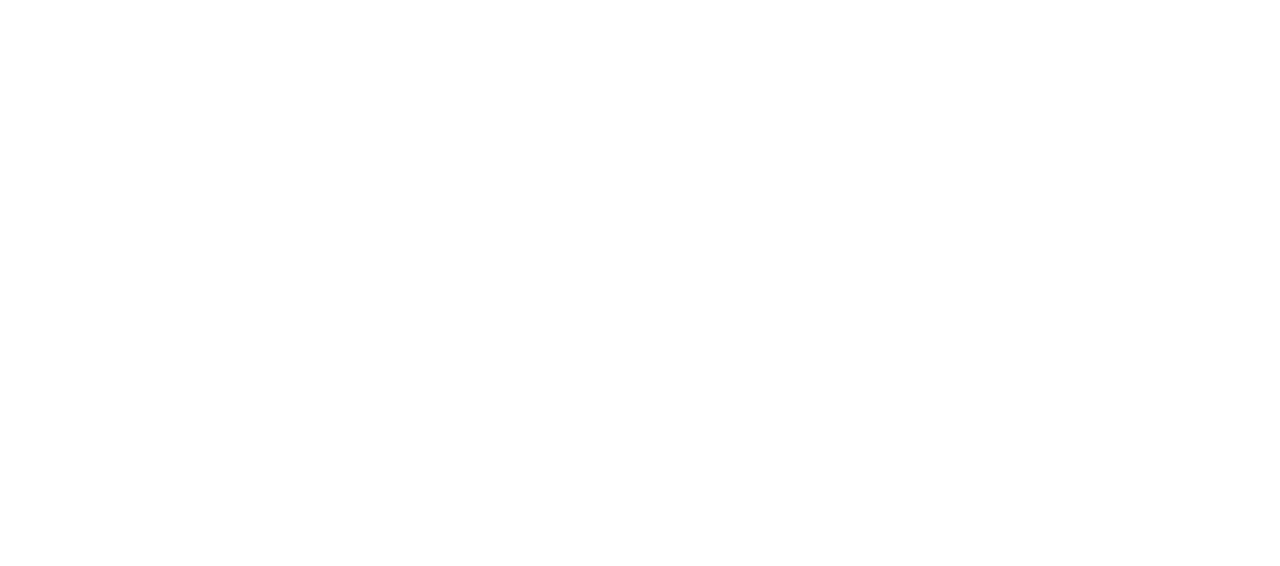
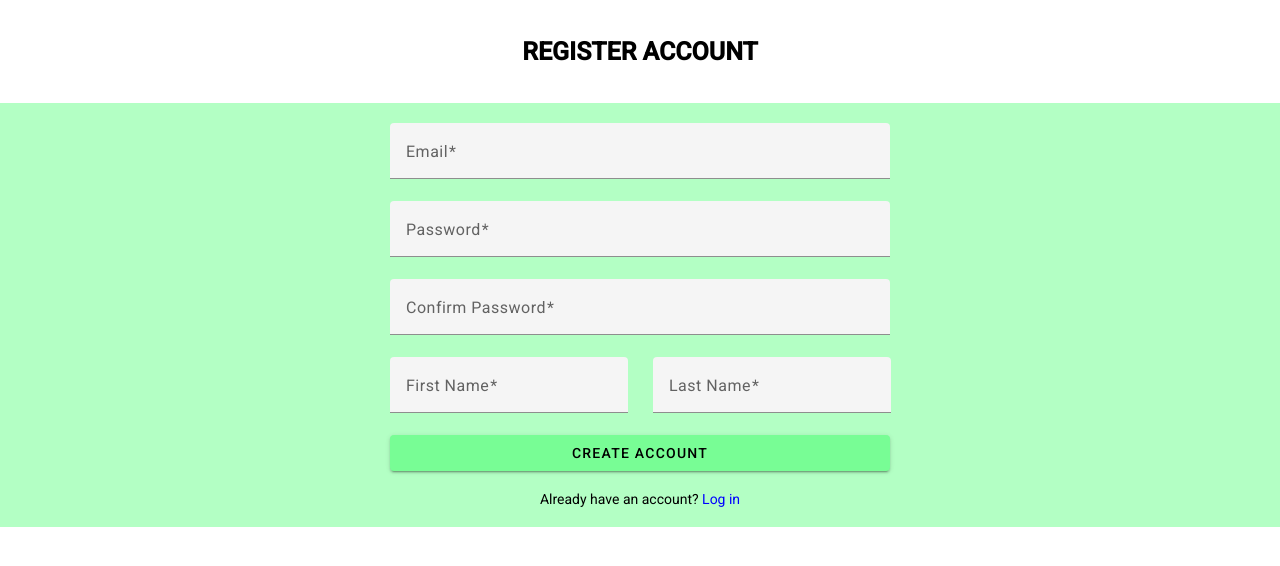
Before and after one commit to daenis-dev/employee-interface, an Angular app: page /register in a window 1280 px wide. Before the commit this address led to /. Shown: the top 566 px of the page. Built offline with nearby package versions, Linux system fonts and the light colour scheme.

Commit message:
Auth pages

```diff
--- a/package.json
+++ b/package.json
@@ -3,7 +3,7 @@
   "version": "0.0.0",
   "scripts": {
     "ng": "ng",
-    "start": "ng serve",
+    "start": "ng serve --proxy-config proxy.conf.json",
     "build": "ng build",
     "watch": "ng build --watch --configuration development",
     "test": "ng test"
--- /dev/null
+++ b/proxy.conf.json
@@ -0,0 +1,6 @@
+{
+    "/api": {
+      "target": "https://localhost:8080",
+      "secure": true
+    }
+}
--- /dev/null
+++ b/src/app/account-registration-form/account-registration-form.component.html
@@ -0,0 +1,38 @@
+<h1 style="text-align:center; font-size:25px; font-weight:bold; padding-top: 20px; background-color: white; padding-bottom: 20px;">REGISTER ACCOUNT</h1>
+
+<form [formGroup]="registrationForm" (ngSubmit)="onSubmit()" style="background-color: #b3ffc4; padding-top: 20px;">
+    <div style="display: flex; justify-content: center; align-items: center; flex-direction: column">
+        <mat-form-field style="width: 500px;">
+            <mat-label>Email</mat-label>
+            <input matInput placeholder="Enter Text Here" formControlName="email" />
+            <mat-error *ngIf="registrationForm.get('email')?.hasError('email')">Please enter a valid email address</mat-error>
+        </mat-form-field>
+
+        <mat-form-field style="width: 500px;">
+            <mat-label>Password</mat-label>
+            <input matInput placeholder="Enter Text Here" formControlName="password" />
+            <mat-error *ngIf="registrationForm.get('password')?.hasError('password')">Please enter a valid password</mat-error>
+        </mat-form-field>
+
+        <mat-form-field style="width: 500px;">
+            <mat-label>Confirm Password</mat-label>
+            <input matInput placeholder="Enter Text Here" formControlName="confirmedPassword" />
+            <mat-error *ngIf="registrationForm.get('confirmedPassword')?.hasError('confirmedPassword')">Please confirm password</mat-error>
+        </mat-form-field>
+
+        <div>
+            <mat-form-field style="width: 237.5px; padding-right: 25px;">
+                <mat-label>First Name</mat-label>
+                <input matInput placeholder="Enter Text Here" formControlName="firstName" />
+            </mat-form-field>
+            <mat-form-field style="width: 237.5px;">
+                <mat-label>Last Name</mat-label>
+                <input matInput placeholder="Enter Text Here" formControlName="lastName" />
+            </mat-form-field>
+        </div>
+
+        <button mat-raised-button type="submit" style="width: 500px; background-color: #78fd95;">CREATE ACCOUNT</button>
+    </div>
+</form>
+
+<span style="display: flex; justify-content: center; font-size: 14px; padding-bottom: 20px; padding-top: 20px; background-color: #b3ffc4;">Already have an account?&nbsp;<span (click)="navigateToLoginForm()" style="color: blue">Log in</span></span>
--- /dev/null
+++ b/src/app/account-registration-form/account-registration-form.component.ts
@@ -0,0 +1,43 @@
+import { Component } from '@angular/core';
+import { FormBuilder, FormGroup, Validators } from '@angular/forms';
+import { AuthService } from '../http/auth.service';
+import { MatSnackBar } from '@angular/material/snack-bar';
+import { HttpParams } from '@angular/common/http';
+import { Router } from '@angular/router';
+
+@Component({
+  selector: 'app-account-registration-form',
+  templateUrl: './account-registration-form.component.html',
+  styleUrls: ['./account-registration-form.component.css']
+})
+export class AccountRegistrationFormComponent {
+
+  registrationForm: FormGroup;
+
+  constructor(private formBuilder: FormBuilder, private authService: AuthService, private snackBar: MatSnackBar, private router: Router) {
+    this.registrationForm = this.formBuilder.group({
+      email: ['', [Validators.required, Validators.email]],
+      firstName: ['', Validators.required],
+      lastName: ['', Validators.required],
+      password: ['', Validators.required],
+      confirmedPassword: ['', Validators.required]
+    });
+  }
+
+  onSubmit() {
+    if (this.registrationForm.valid) {
+      let httpParams = new HttpParams()
+      .set('first-name', this.registrationForm.value.firstName)
+      .set('last-name', this.registrationForm.value.lastName)
+      .set('email-address', this.registrationForm.value.email)
+      .set('password', this.registrationForm.value.password)
+      .set('confirmed-password', this.registrationForm.value.confirmedPassword);
+
+      this.authService.registerAccountForParams(httpParams);
+    }
+  }
+
+  navigateToLoginForm() {
+    this.router.navigateByUrl('login');
+  }
+}
--- a/src/app/app.routing.module.ts
+++ b/src/app/app.routing.module.ts
@@ -2,9 +2,13 @@ import { NgModel } from "@angular/forms";
 import { RouterModule, Routes } from "@angular/router";
 import { EmployeeViewComponent } from "./employee-view/employee-view.component";
 import { NgModule } from "@angular/core";
+import { LoginFormComponent } from "./login-form/login-form.component";
+import { AccountRegistrationFormComponent } from "./account-registration-form/account-registration-form.component";
 
 const routes: Routes = [
-    { path: '', component: EmployeeViewComponent }
+    { path: '', component: EmployeeViewComponent },
+    { path: 'login', component: LoginFormComponent },
+    { path: 'register', component: AccountRegistrationFormComponent }
 ];
 
 @NgModule({
--- a/src/app/employee-view/employee-view.component.html
+++ b/src/app/employee-view/employee-view.component.html
@@ -1,3 +1,4 @@
+<h1 style="text-align:center; font-size:25px; font-weight:bold; padding-top: 20px; padding-bottom: 20px;">EMPLOYEE MANAGEMENT SYSTEM</h1>
 <div class="mat-elevation-z8">
     <table mat-table [dataSource]="dataSource">
         <!-- Define columns -->
--- a/src/app/http/auth.service.ts
+++ b/src/app/http/auth.service.ts
@@ -2,6 +2,7 @@ import { HttpClient, HttpParams } from '@angular/common/http';
 import { Injectable } from '@angular/core';
 
 import { MatSnackBar } from '@angular/material/snack-bar';
+import { Router } from '@angular/router';
 
 @Injectable({
   providedIn: 'root'
@@ -11,11 +12,22 @@ export class AuthService {
   tokenKey = 'token';
   tokenExpDateKey = 'token-exp';
 
-  constructor(private http: HttpClient, private snackBar: MatSnackBar) { }
+  constructor(private http: HttpClient, private snackBar: MatSnackBar, private router: Router) { }
 
   isAuthenticated() {
     let tokenExpirationDate: any = localStorage.getItem(this.tokenExpDateKey);
     return localStorage.getItem(this.tokenKey) != null && new Date(tokenExpirationDate).getDate() > new Date().getDate();
+  }
+
+  registerAccountForParams(params: HttpParams) {
+    this.http.post("https://localhost:8080/v1/accounts", null, {params: params})
+    .subscribe({
+      next: () => {
+        this.displaySuccess("Account registered successfully");
+        this.router.navigateByUrl('/');
+      },
+      error: () => this.displayError("Error occurred while registering for an account")
+    });
   }
 
   loginForEmailAndPassword(email: string, password: string) {
@@ -27,14 +39,22 @@ export class AuthService {
           localStorage.setItem(this.tokenKey, response.accessToken);
           let expDate: any = new Date(new Date().setDate(new Date().getDate() + 1));
           localStorage.setItem(this.tokenExpDateKey, expDate);
-          // TODO: Navigate to the employee view (move logic to the component)
+          this.router.navigateByUrl('/');
         }
       },
-      error: () => this.showErrorMessage("Login attempt failed")
+      error: () => this.displayError("Login attempt failed")
     });
   }
 
-  private showErrorMessage(message: string) {
+  private displaySuccess(message: string) {
+    this.snackBar.open(message, 'Close', {
+      horizontalPosition: 'end',
+      verticalPosition: 'top',
+      panelClass: ['mat-snackbar-success']
+    });
+  }
+
+  private displayError(message: string) {
     this.snackBar.open(message, 'Close', {
       horizontalPosition: 'end',
       verticalPosition: 'top',
--- /dev/null
+++ b/src/app/login-form/login-form.component.html
@@ -0,0 +1,21 @@
+<div style="background-color: #b3ffc4;">
+    <h1 style="text-align:center; font-size:25px; font-weight:bold; padding-top: 20px; background-color: white; padding-bottom: 35px;">LOGIN</h1>
+    <mat-dialog-content class="text">
+        <form [formGroup]="loginForm" (ngSubmit)="onSubmit()" style="background-color: #b3ffc4; padding-bottom: 20px; padding-top: 5px;">
+            <div style="display: flex; justify-content: center; align-items: center; flex-direction: column;">
+                <mat-form-field style="width: 500px;">
+                    <mat-label>Email</mat-label>
+                    <input matInput placeholder="Enter Text Here" formControlName="email" />
+                    <mat-error *ngIf="loginForm.get('email')?.hasError('email')">Please enter a valid email address</mat-error>
+                </mat-form-field>
+
+                <mat-form-field style="width: 500px;">
+                    <mat-label>Password</mat-label>
+                    <input matInput placeholder="Enter Text Here" formControlName="password" />
+                </mat-form-field>
+                <button mat-raised-button [mat-dialog-close]="true" type="submit" style="width: 500px; background-color: #78fd95;">LOGIN</button>
+            </div>
+        </form>
+    <span style="display: flex; justify-content: center; font-size: 14px; padding-bottom: 20px; background-color: #b3ffc4;">No account?&nbsp;<span (click)="navigateToRegistrationForm()" style="color: blue">Sign up</span></span>
+    </mat-dialog-content>
+</div>
--- /dev/null
+++ b/src/app/login-form/login-form.component.ts
@@ -0,0 +1,30 @@
+import { Component } from '@angular/core';
+import { FormBuilder, FormGroup, Validators } from '@angular/forms';
+import { AuthService } from '../http/auth.service';
+import { Router } from '@angular/router';
+
+@Component({
+  selector: 'app-login-form',
+  templateUrl: './login-form.component.html',
+  styleUrls: ['./login-form.component.css']
+})
+export class LoginFormComponent {
+  loginForm: FormGroup;
+
+  constructor(private formBuilder: FormBuilder, private authService: AuthService, private router: Router) {
+    this.loginForm = this.formBuilder.group({
+      email: ['', [Validators.required, Validators.email]],
+      password:['', Validators.required]
+    });
+  }
+
+  onSubmit() {
+    if (this.loginForm.valid) {
+      this.authService.loginForEmailAndPassword(this.loginForm?.value?.email, this.loginForm?.value?.password);
+    }
+  }
+
+  navigateToRegistrationForm() {
+    this.router.navigateByUrl('/register');
+  }
+}
```
Also changed, not shown: src/app/app.module.ts (+10 -2 lines), src/app/account-registration-form/account-registration-form.component.css (added), src/app/login-form/login-form.component.css (added), 2 other files (tests, documents, lock files or other folders).
